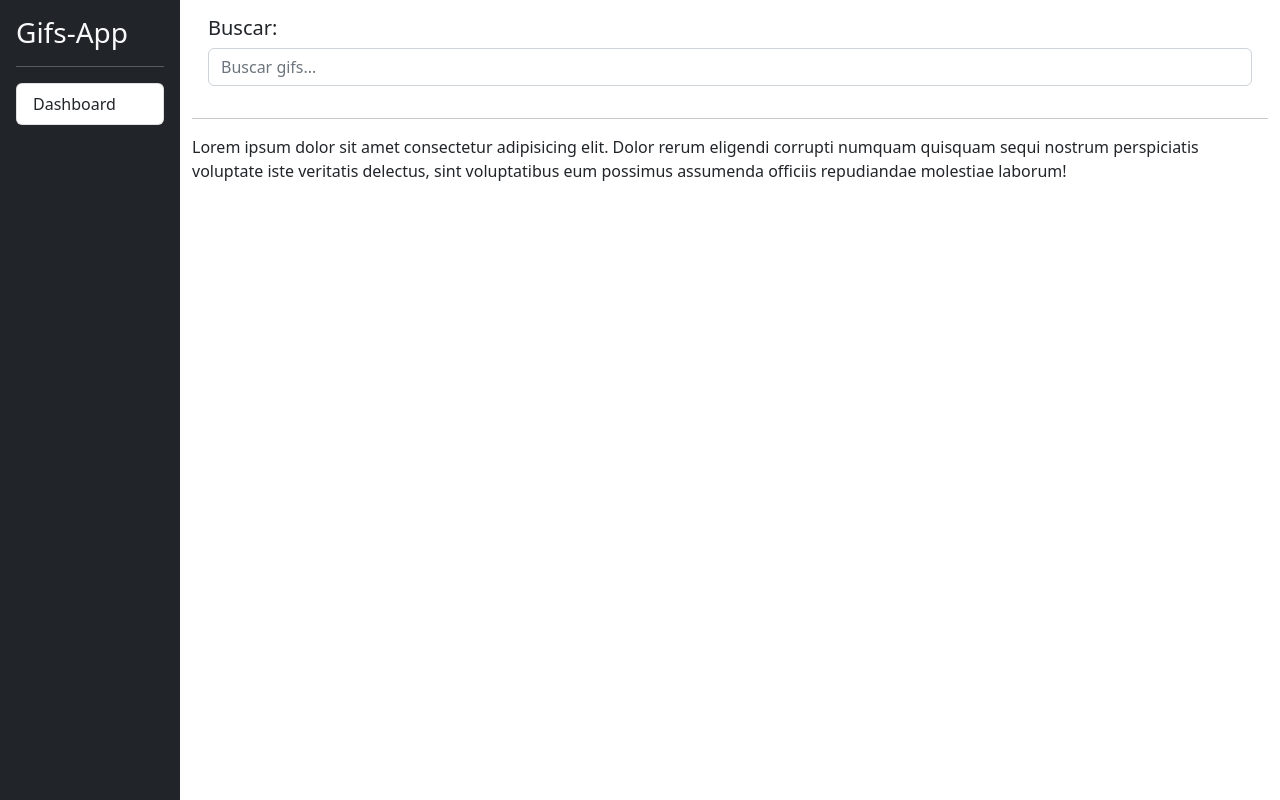
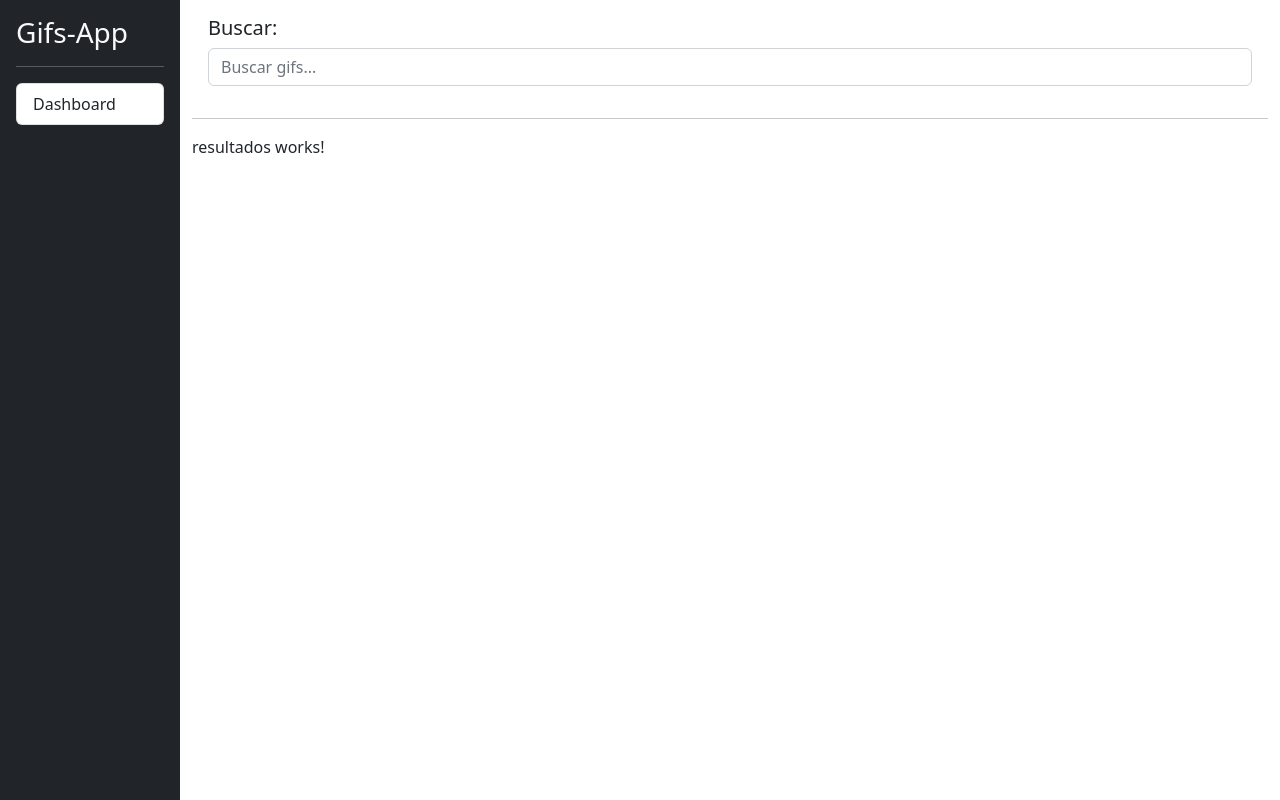
Before and after one commit to BryanParada/gifsApp, an Angular app: page / in a window 1280 px wide. Built offline with nearby package versions, Linux system fonts and the light colour scheme.

Commit message:
V80 - Gifsmodule y componentes

```diff
--- a/src/app/app.component.html
+++ b/src/app/app.component.html
@@ -4,22 +4,6 @@
  <app-sidebar></app-sidebar>
 <!-- Fin Sidebar -->
 
+<app-gifs-page class="container"></app-gifs-page>
 
-    <div class="container">
-      <div class="row p-3">
-
-        <div class="col">
-          <h5>Buscar:</h5>
-          <input type="text" class="form-control" placeholder="Buscar gifs...">
-        </div>
-
-      </div>
-      <hr/>
-
-      <div class="row">
-        <div class="col">
-          Lorem ipsum dolor sit amet consectetur adipisicing elit. Dolor rerum eligendi corrupti numquam quisquam sequi nostrum perspiciatis voluptate iste veritatis delectus, sint voluptatibus eum possimus assumenda officiis repudiandae molestiae laborum!
-        </div>
-      </div>
-    </div>
 </div>
--- a/src/app/app.module.ts
+++ b/src/app/app.module.ts
@@ -3,6 +3,7 @@
 
 import { AppComponent } from './app.component';
 import { SharedModule } from './shared/shared.module';
+import { GifsModule } from './gifs/gifs.module';
 
 @NgModule({
   declarations: [
@@ -10,7 +11,8 @@
   ],
   imports: [
     BrowserModule,
-    SharedModule
+    SharedModule,
+    GifsModule
   ],
   providers: [],
   bootstrap: [AppComponent]
--- /dev/null
+++ b/src/app/gifs/busqueda/busqueda.component.html
@@ -0,0 +1,2 @@
+<h5>Buscar:</h5>
+<input type="text" class="form-control" placeholder="Buscar gifs...">
--- /dev/null
+++ b/src/app/gifs/busqueda/busqueda.component.ts
@@ -0,0 +1,16 @@
+import { Component, OnInit } from '@angular/core';
+
+@Component({
+  selector: 'app-busqueda',
+  templateUrl: './busqueda.component.html',
+  styles: [
+  ]
+})
+export class BusquedaComponent implements OnInit {
+
+  constructor() { }
+
+  ngOnInit(): void {
+  }
+
+}
--- /dev/null
+++ b/src/app/gifs/gifs-page/gifs-page.component.html
@@ -0,0 +1,15 @@
+
+    <div class="row p-3">
+
+      <div class="col">
+        <app-busqueda></app-busqueda>
+      </div>
+
+    </div>
+    <hr/>
+
+    <div class="row">
+      <div class="col">
+        <app-resultados></app-resultados>
+      </div>
+    </div>
--- /dev/null
+++ b/src/app/gifs/gifs-page/gifs-page.component.ts
@@ -0,0 +1,16 @@
+import { Component, OnInit } from '@angular/core';
+
+@Component({
+  selector: 'app-gifs-page',
+  templateUrl: './gifs-page.component.html',
+  styles: [
+  ]
+})
+export class GifsPageComponent implements OnInit {
+
+  constructor() { }
+
+  ngOnInit(): void {
+  }
+
+}
--- /dev/null
+++ b/src/app/gifs/resultados/resultados.component.html
@@ -0,0 +1 @@
+<p>resultados works!</p>
--- /dev/null
+++ b/src/app/gifs/resultados/resultados.component.ts
@@ -0,0 +1,16 @@
+import { Component, OnInit } from '@angular/core';
+
+@Component({
+  selector: 'app-resultados',
+  templateUrl: './resultados.component.html',
+  styles: [
+  ]
+})
+export class ResultadosComponent implements OnInit {
+
+  constructor() { }
+
+  ngOnInit(): void {
+  }
+
+}
```
Also changed, not shown: src/app/gifs/gifs.module.ts (added, +22 -0 lines).
